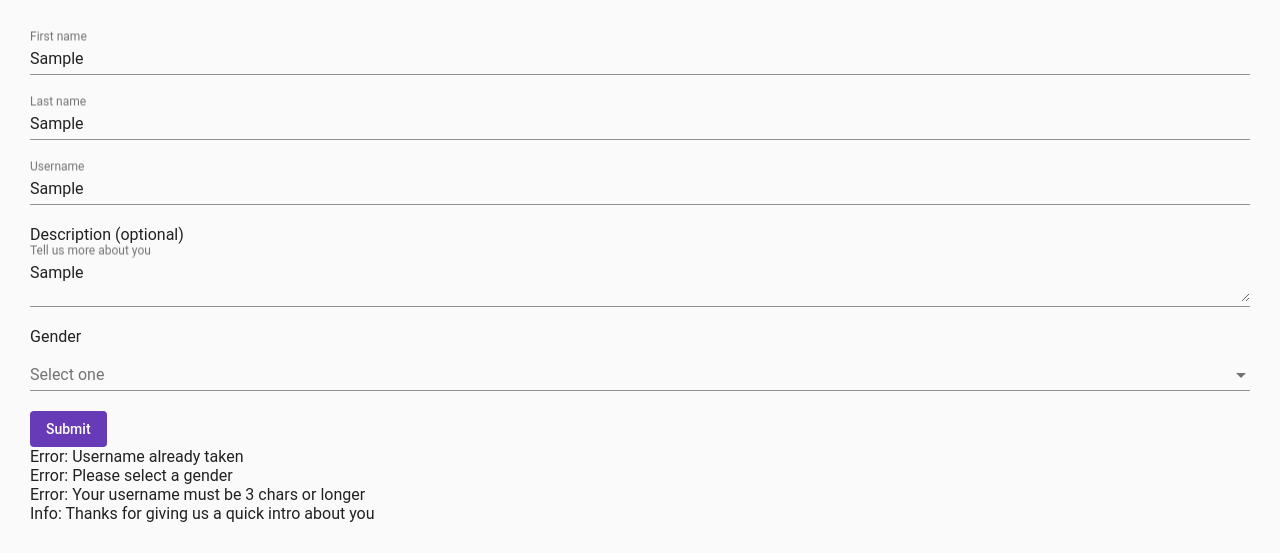
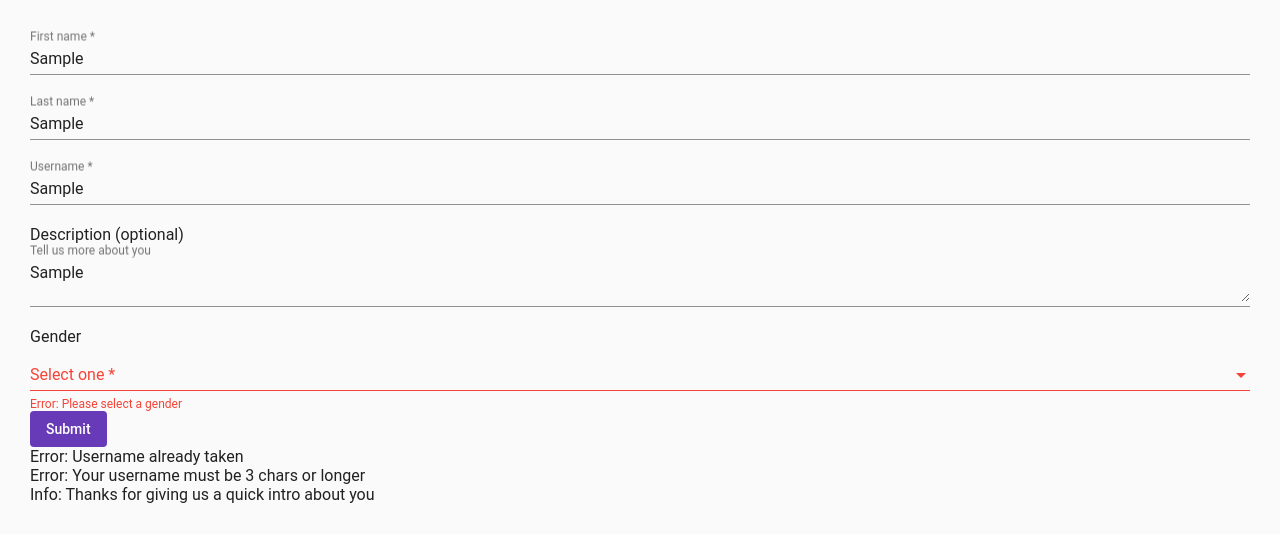
Before and after one commit to nsajdok/signkick-test-1, an Angular app: page / in a window 1280 px wide. Both pictures are taken after typing "Sample", "Sample", "Sample", "Sample" into the empty fields and a click on the button "Submit". Shown: the top 560 px of the page. Built offline with nearby package versions, Linux system fonts and the light colour scheme.

Commit message:
Add simple validation for required fields

```diff
--- a/src/app/form-field-overview-example.html
+++ b/src/app/form-field-overview-example.html
@@ -1,17 +1,19 @@
 <form [formGroup]="form" class="example-container">
 
   <mat-form-field>
-    <input matInput placeholder="First name" formControlName="firstName">
+    <input matInput placeholder="First name" formControlName="firstName" required>
+    <mat-error>Error: First name is required.</mat-error>
   </mat-form-field>
 
   <mat-form-field>
-    <input matInput placeholder="Last name" formControlName="lastName">
+    <input matInput placeholder="Last name" formControlName="lastName" required>
+    <mat-error>Error: Last name is required.</mat-error>
   </mat-form-field>
 
   <mat-form-field>
-    <input matInput placeholder="Username" formControlName="userName">
+    <input matInput placeholder="Username" formControlName="userName" required>
+    <mat-error>Error: User name is required.</mat-error>
   </mat-form-field>
-
 
   <label>Description (optional)
   <mat-form-field>
@@ -21,12 +23,13 @@
 
   <label>Gender
   <mat-form-field>
-    <mat-select placeholder="Select one" formControlName="gender">
+    <mat-select placeholder="Select one" formControlName="gender" required>
       <mat-option value="f">Female</mat-option>
       <mat-option value="m">Male</mat-option>
       <mat-option value="other">Other</mat-option>
       <mat-option value="unsaid">I prefer not to say</mat-option>
     </mat-select>
+    <mat-error>Error: Please select a gender</mat-error>
   </mat-form-field>
   </label>
 
@@ -37,8 +40,6 @@
 
   <div>Error: Username already taken</div>
 
-  <div>Error: Please select a gender</div>
-
   <div>Error: Your username must be 3 chars or longer</div>
 
   <div>Info: Thanks for giving us a quick intro about you</div>
```
